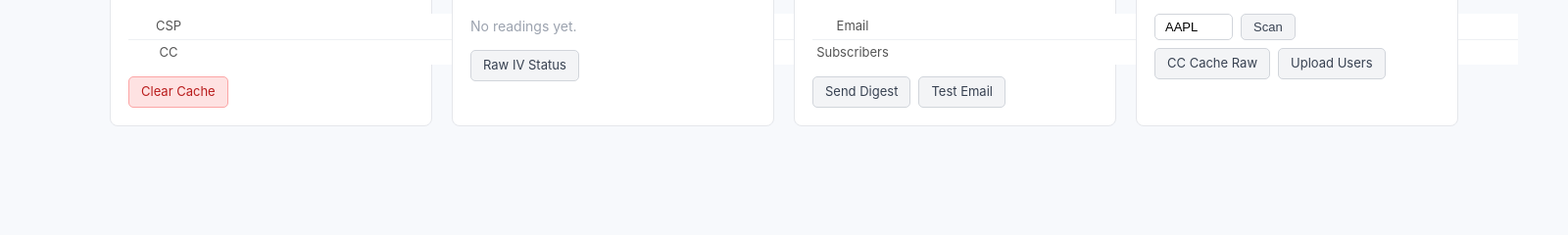
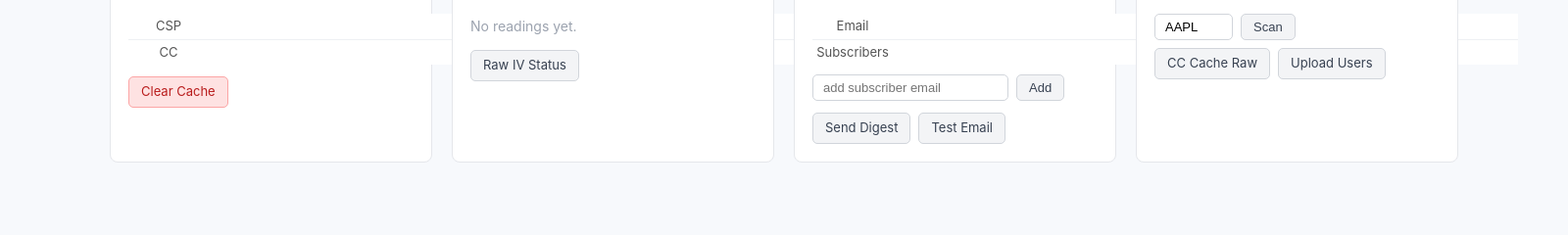
Before and after one commit to sramaswami11/TradeAdvisor, a Flask app: template templates/admin.html in a window 1600 px wide. Shown: the part 170-410 px from the top of the page at 98% size. Run offline with Flask 3, Linux system fonts and the light colour scheme; the template is opened without the code that fills it, so the values that code supplies are empty; parts of the project's set-up code (start-up, migrations or seed data) failed here and were passed over; some libraries are stand-ins or nearby versions.

Commit message:
Add admin form to add digest subscribers directly from /admin
Previously adding a digest recipient required logging into the Render app
with that email, which silently went to localhost SQLite instead of Render
PostgreSQL. New /admin/add-subscriber POST route + email input on the Digest
card lets the admin register any address directly.

Co-Authored-By: Claude Sonnet 4.6 <noreply@anthropic.com>

```diff
--- a/app.py
+++ b/app.py
@@ -429,6 +429,26 @@ def admin_send_digest():
     return redirect(url_for("admin_dashboard", msg="Digest send triggered — check your inbox in ~30s."))
 
 
+@app.route("/admin/add-subscriber", methods=["POST"])
+def admin_add_subscriber():
+    if "user_id" not in session:
+        return redirect(url_for("login"))
+    user = get_user_by_id(session["user_id"])
+    if not is_admin(user):
+        abort(403)
+
+    email = request.form.get("email", "").strip().lower()
+    if not EMAIL_RE.match(email):
+        return redirect(url_for("admin_dashboard", msg=f"Invalid email: {email}"))
+
+    create_user(email=email)
+    sub = get_user_by_email(email)
+    if sub and not sub.get("digest_opt_in"):
+        set_digest_opt_in(sub["id"], True)
+
+    return redirect(url_for("admin_dashboard", msg=f"Subscriber added: {email}"))
+
+
 @app.route("/admin/cc-status")
 def admin_cc_status():
     if "user_id" not in session:
--- a/templates/admin.html
+++ b/templates/admin.html
@@ -108,6 +108,10 @@
                     </td>
                 </tr>
             </table>
+            <form method="POST" action="{{ url_for('admin_add_subscriber') }}" class="admin-form" style="margin-top:10px;">
+                <input type="email" name="email" placeholder="add subscriber email" required class="admin-input" style="width:200px;">
+                <button type="submit" class="admin-btn">Add</button>
+            </form>
             <div class="admin-actions">
                 <a class="admin-btn" href="{{ url_for('admin_send_digest') }}">Send Digest</a>
                 <a class="admin-btn" href="{{ url_for('admin_test_email') }}">Test Email</a>
```
